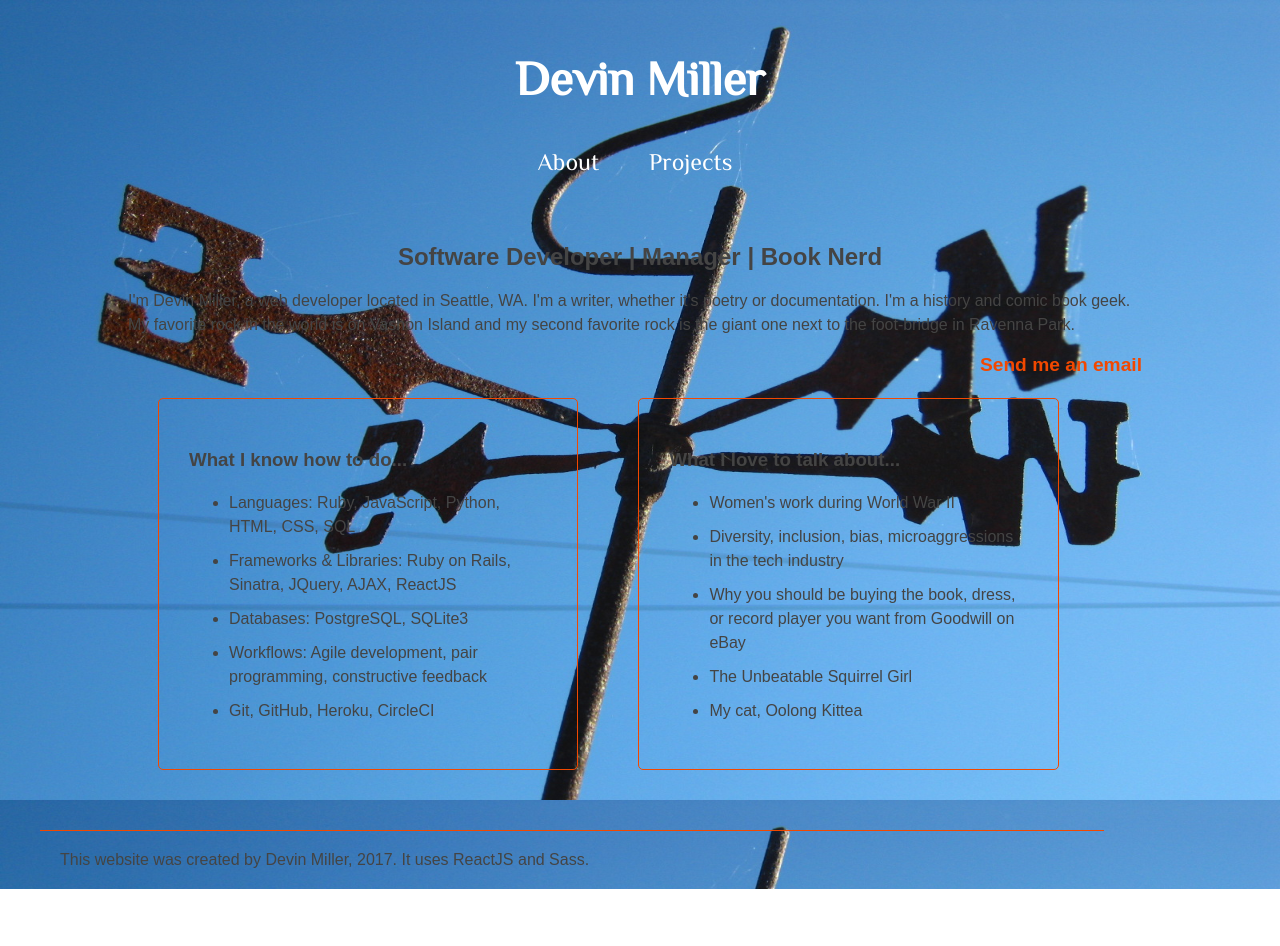
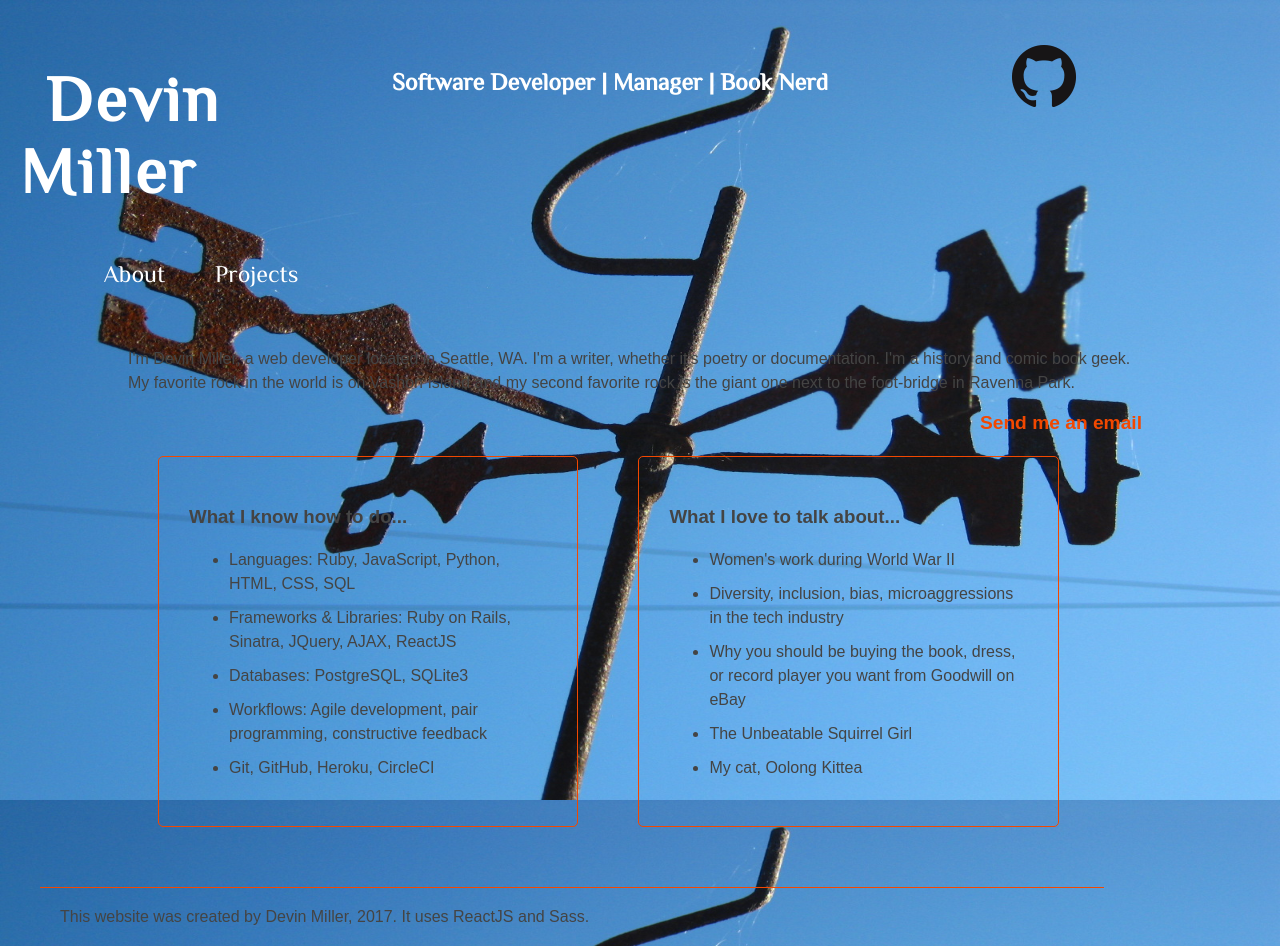
Before and after one commit to devzmiller/devin-portfolio, a React (Create React App) app: page / in a window 1280 px wide. Before the commit the page ends 889 px from the top, so only its background shows below. Built offline with nearby package versions, Linux system fonts and the light colour scheme.

Commit message:
Add a github logo and some styling.

```diff
--- a/src/App.js
+++ b/src/App.js
@@ -2,6 +2,7 @@ import React, { Component } from 'react';
 import './stylesheets/App.css';
 import Navbar from './components/Navbar';
 import Content from './components/Content';
+import githubLogo from './images/GitHub-Mark-64px.png'
 
 // eslint-disable-next-line react/prefer-stateless-function
 class App extends Component {
@@ -21,6 +22,10 @@ class App extends Component {
       <div className="App">
         <header className="App-header">
           <h1 id="home" onClick={(event) => this.go(event)}>Devin Miller</h1>
+          <h2>Software Developer | Manager | Book Nerd</h2>
+          <div className="social-logos">
+            <img src={githubLogo} className="social-logo" alt="my github"/>
+          </div>
           <Navbar onClick={(event) => this.go(event)}/>
         </header>
         <Content view={this.state.view}/>
--- a/src/components/Home.js
+++ b/src/components/Home.js
@@ -5,7 +5,7 @@ class Home extends Component {
   render() {
     return (
       <section className="home">
-        <h2>Software Developer | Manager | Book Nerd</h2>
+
         <p>
           I'm Devin Miller, a web developer located in Seattle, WA. I'm a writer, whether it's poetry or documentation. I'm a history and comic book geek. My favorite rock in the world is on Vashon Island and my second favorite rock is the giant one next to the foot-bridge in Ravenna Park.
         </p>
--- a/src/stylesheets/App.css
+++ b/src/stylesheets/App.css
@@ -10,11 +10,19 @@ body {
 .App-header {
   padding: 20px;
   font-family: 'Philosopher', serif;
-  color: white; }
+  color: white;
+  display: grid;
+  grid-template-columns: 30% 50% 20%; }
   .App-header h1 {
-    font-size: 3em;
-    text-align: center;
+    font-size: 4em;
+    text-align: left;
+    text-indent: 7%;
+    letter-spacing: .05em;
     cursor: pointer; }
+  .App-header h2 {
+    padding-top: 4.5%; }
+  .App-header .social-logos {
+    padding-top: 10%; }
 
 .App-intro {
   font-size: large; }
--- a/src/stylesheets/App.scss
+++ b/src/stylesheets/App.scss
@@ -12,10 +12,20 @@ body {
   padding: 20px;
   font-family: 'Philosopher', serif;
   color: white;
+  display: grid;
+  grid-template-columns: 30% 50% 20%;
   h1 {
-    font-size: 3em;
-    text-align: center;
+    font-size: 4em;
+    text-align: left;
+    text-indent: 7%;
+    letter-spacing: .05em;
     cursor: pointer;
+  }
+  h2 {
+    padding-top: 4.5%;
+  }
+  .social-logos {
+    padding-top: 10%;
   }
 }
 
```
Also changed, not shown: src/images/GitHub-Mark-64px.png (added).
